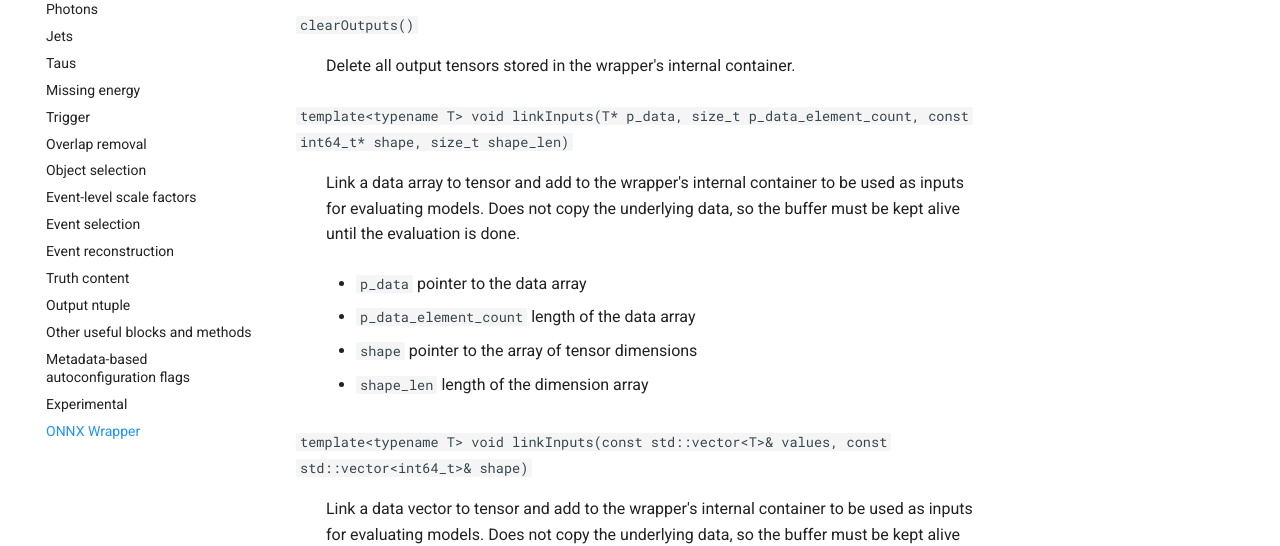
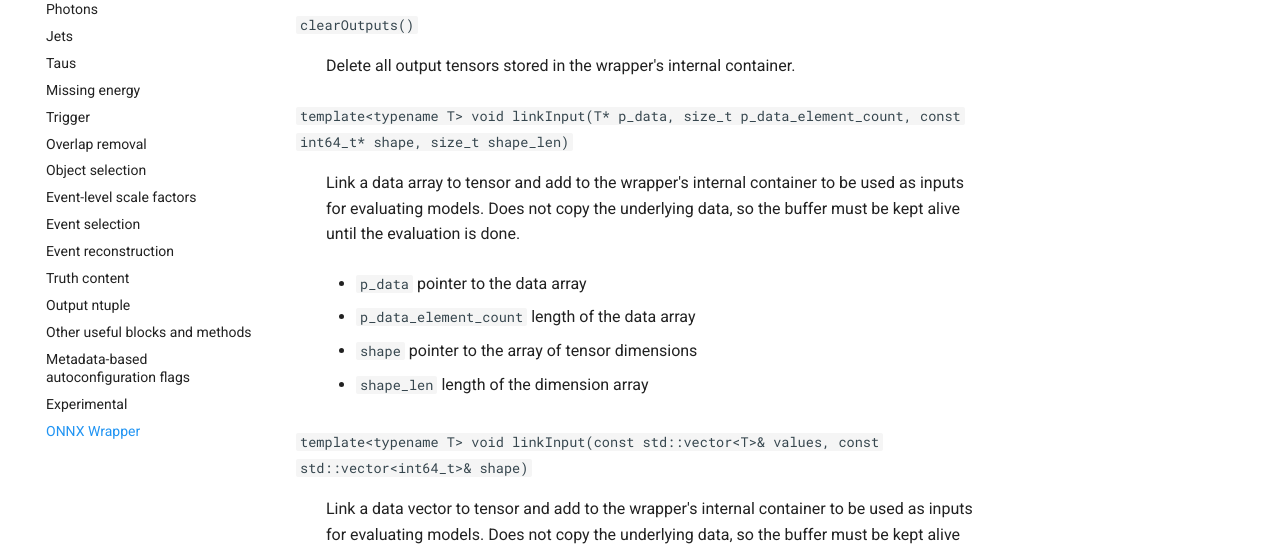
Before and after one commit to SuperNova76/TopCPToolKit, an MkDocs documentation site: the page built from docs/settings/onnxwrapper.md, in a window 1280 px wide and 900 px high, scrolled down 643 px. Shown: the part 153-699 px from the top of the window. Built offline with MkDocs 1.6.1 and Material for MkDocs 9.7.7, drawn with Linux system fonts in a browser that asks for light colours.

Commit message:
changed to linkInput

```diff
--- a/docs/settings/onnxwrapper.md
+++ b/docs/settings/onnxwrapper.md
@@ -20,7 +20,7 @@
 `clearOutputs()`
 :   Delete all output tensors stored in the wrapper's internal container.
 
-`template<typename T> void linkInputs(T* p_data, size_t p_data_element_count, const int64_t* shape, size_t shape_len)`
+`template<typename T> void linkInput(T* p_data, size_t p_data_element_count, const int64_t* shape, size_t shape_len)`
 :   Link a data array to tensor and add to the wrapper's internal container to be used as inputs for evaluating models.
 Does not copy the underlying data, so the buffer must be kept alive until the evaluation is done.
 
@@ -32,7 +32,7 @@ Does not copy the underlying data, so the buffer must be kept alive until the ev
 
     - `shape_len` length of the dimension array
 
-`template<typename T> void linkInputs(const std::vector<T>& values, const std::vector<int64_t>& shape)`
+`template<typename T> void linkInput(const std::vector<T>& values, const std::vector<int64_t>& shape)`
 :   Link a data vector to tensor and add to the wrapper's internal container to be used as inputs for evaluating models.
 Does not copy the underlying data, so the buffer must be kept alive until the evaluation is done.
 
```
Also changed, not shown: docs/starting/analysis.md (+1 -1 lines), 2 other files.
